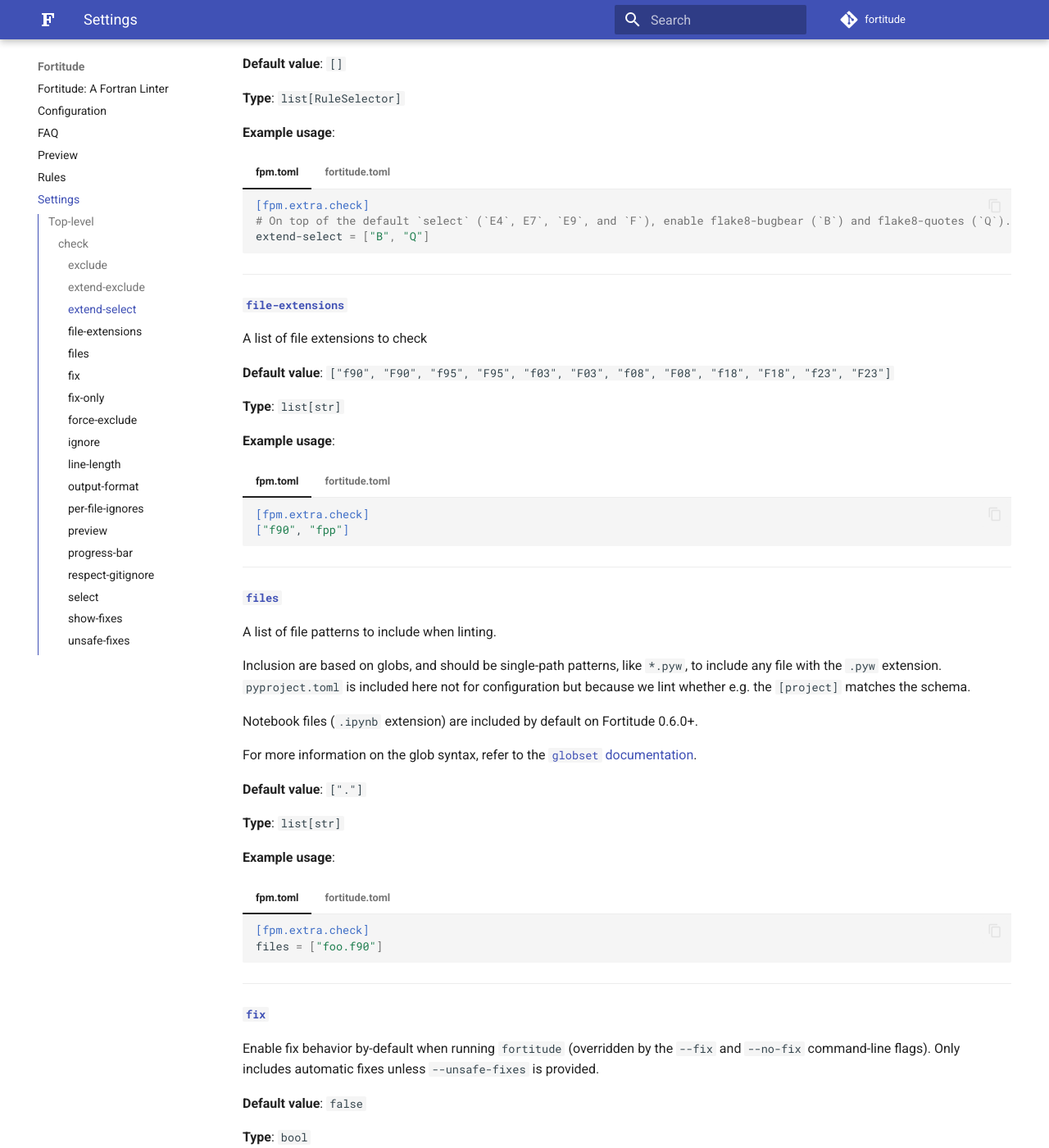
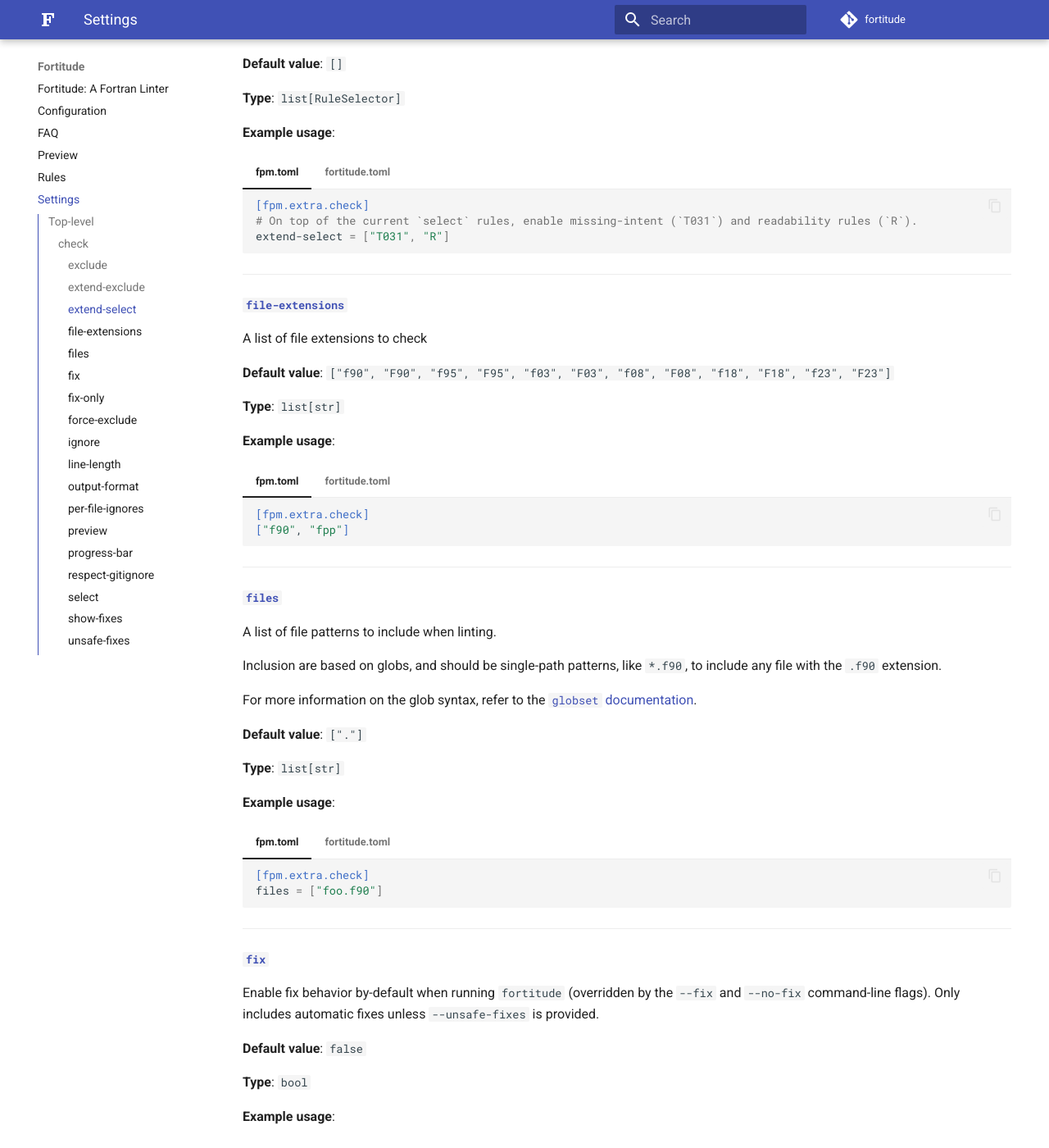
Before and after one commit to PlasmaFAIR/fortitude, an MkDocs documentation site: the page built from docs/settings.md, in a window 1280 px wide and 1400 px high, scrolled down 1598 px. Shown: the whole window at 82% size. Built offline with MkDocs 1.6.1 and Material for MkDocs 9.7.7, drawn with Linux system fonts in a browser that asks for light colours; comment, search, counter and statistics services are not loaded; some of the changed text lies outside the part shown.

Commit message:
docs: Fix ruff-specific bits in options docstrings

````diff
--- a/docs/settings.md
+++ b/docs/settings.md
@@ -105,15 +105,15 @@
 
     ```toml
     [fpm.extra.check]
-    # On top of the default `select` (`E4`, E7`, `E9`, and `F`), enable flake8-bugbear (`B`) and flake8-quotes (`Q`).
-    extend-select = ["B", "Q"]
+    # On top of the current `select` rules, enable missing-intent (`T031`) and readability rules (`R`).
+    extend-select = ["T031", "R"]
     ```
 === "fortitude.toml"
 
     ```toml
     [check]
-    # On top of the default `select` (`E4`, E7`, `E9`, and `F`), enable flake8-bugbear (`B`) and flake8-quotes (`Q`).
-    extend-select = ["B", "Q"]
+    # On top of the current `select` rules, enable missing-intent (`T031`) and readability rules (`R`).
+    extend-select = ["T031", "R"]
     ```
 
 ---
@@ -150,11 +150,7 @@
 A list of file patterns to include when linting.
 
 Inclusion are based on globs, and should be single-path patterns, like
-`*.pyw`, to include any file with the `.pyw` extension. `pyproject.toml` is
-included here not for configuration but because we lint whether e.g. the
-`[project]` matches the schema.
-
-Notebook files (`.ipynb` extension) are included by default on Fortitude 0.6.0+.
+`*.f90`, to include any file with the `.f90` extension.
 
 For more information on the glob syntax, refer to the [`globset` documentation](https://docs.rs/globset/latest/globset/#syntax).
 
@@ -302,8 +298,7 @@
 #### [`line-length`](#check_line-length) {: #check_line-length }
 <span id="line-length"></span>
 
-The line length to use when enforcing long-lines violations (like `E501`)
-and at which `isort` and the formatter prefers to wrap lines.
+The line length to use when enforcing long-lines violations (like `S001`).
 
 The length is determined by the number of characters per line, except for lines containing East Asian characters or emojis.
 For these lines, the [unicode width](https://unicode.org/reports/tr11/) of each character is added up to determine the length.
@@ -496,7 +491,7 @@
 `ignore`, respectively), more specific prefixes override less
 specific prefixes.
 
-**Default value**: `["E4", "E7", "E9", "F"]`
+**Default value**: `["E", "F", "S", "T", "OB", "P", "M", "IO", "R", "B"]`
 
 **Type**: `list[RuleSelector]`
 
@@ -506,15 +501,15 @@
 
     ```toml
     [fpm.extra.check]
-    # On top of the defaults (`E4`, E7`, `E9`, and `F`), enable flake8-bugbear (`B`) and flake8-quotes (`Q`).
-    select = ["E4", "E7", "E9", "F", "B", "Q"]
+    # Only check errors and obsolescent features
+    select = ["E", "OB"]
     ```
 === "fortitude.toml"
 
     ```toml
     [check]
-    # On top of the defaults (`E4`, E7`, `E9`, and `F`), enable flake8-bugbear (`B`) and flake8-quotes (`Q`).
-    select = ["E4", "E7", "E9", "F", "B", "Q"]
+    # Only check errors and obsolescent features
+    select = ["E", "OB"]
     ```
 
 ---
````
Also changed, not shown: other parts of docs/settings.md (+6 -6 lines), 1 other file.
